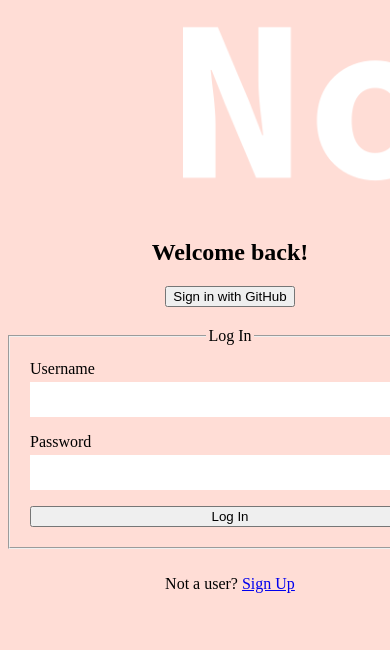
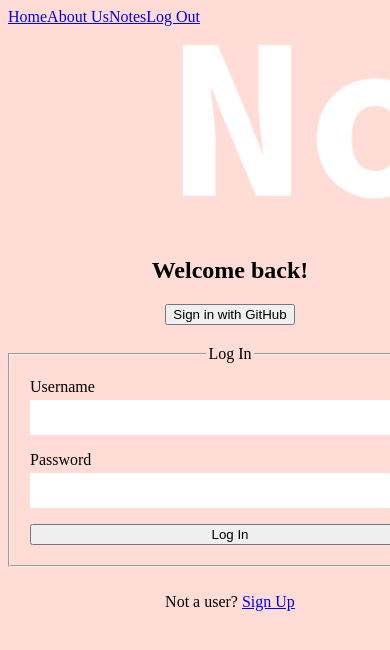
Before and after one commit to Alchemy-Notes/FRONTEND, a React app: page / in a window 390 px wide. Shown: the top 650 px of the page. Built offline with nearby package versions, Linux system fonts and the light colour scheme.

Commit message:
added hamburger menu components + links + rendering to page

```diff
--- a/src/App.jsx
+++ b/src/App.jsx
@@ -2,30 +2,27 @@ import { BrowserRouter as Router, Switch, Route } from 'react-router-dom';
 import AboutUs from './views/AboutUs/AboutUs';
 import Auth from './views/Auth/Auth';
 import Dashboard from './views/Dashboard/Dashboard';
+// need to delete dashboard??
 import Notes from './views/Notes/Notes';
 import styles from './App.css';
+import Hamburger from './components/Hamburger/Hamburger';
 
 export default function App() {
   return (
     <Router>
       <main className={styles.container}>
+        <Hamburger />
         <Switch>
           <Route exact path="/">
             <Auth />
-            {/* <Dashboard /> */}
-            {/* Conditionally render */}
-            {/* if not signed in, welcome! links to sign in/signup */}
-            {/* if signed in shows all your dashboard */}
           </Route>
 
           <Route path="/login">
             <Auth />
-            {/* redirect to dashboard */}
           </Route>
 
           <Route path="/register">
             <Auth isSigningUp />
-            {/* redirect to dashboard */}
           </Route>
 
           <Route path="/about">
@@ -39,7 +36,6 @@ export default function App() {
 
           {/* may need more routes? */}
         </Switch>
-        {/* <img src={logo} className={styles.bgImg} /> */}
       </main>
     </Router>
   );
--- /dev/null
+++ b/src/components/Hamburger/Hamburger.jsx
@@ -0,0 +1,17 @@
+import { Link } from 'react-router-dom';
+
+export default function Hamburger() {
+  return (
+    <>
+      {/* className={styles.hamburger} */}
+      <header>
+        <Link to="/">Home</Link>
+        <Link to="/login"></Link>
+        <Link to="/about">About Us</Link>
+        <Link to="/notes">Notes</Link>
+        <Link to="/register">Log Out</Link>
+        {/* -- this can redirect to /register and log someone out  */}
+      </header>
+    </>
+  );
+}
```
